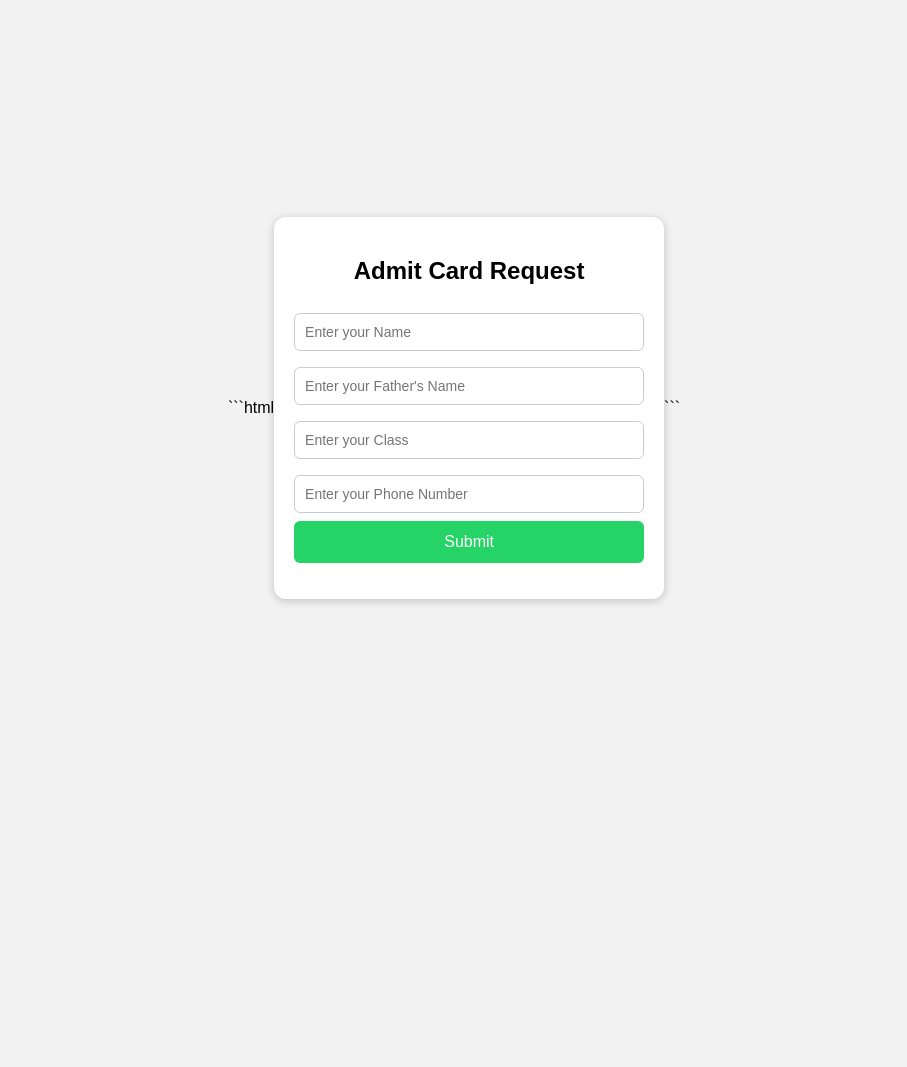
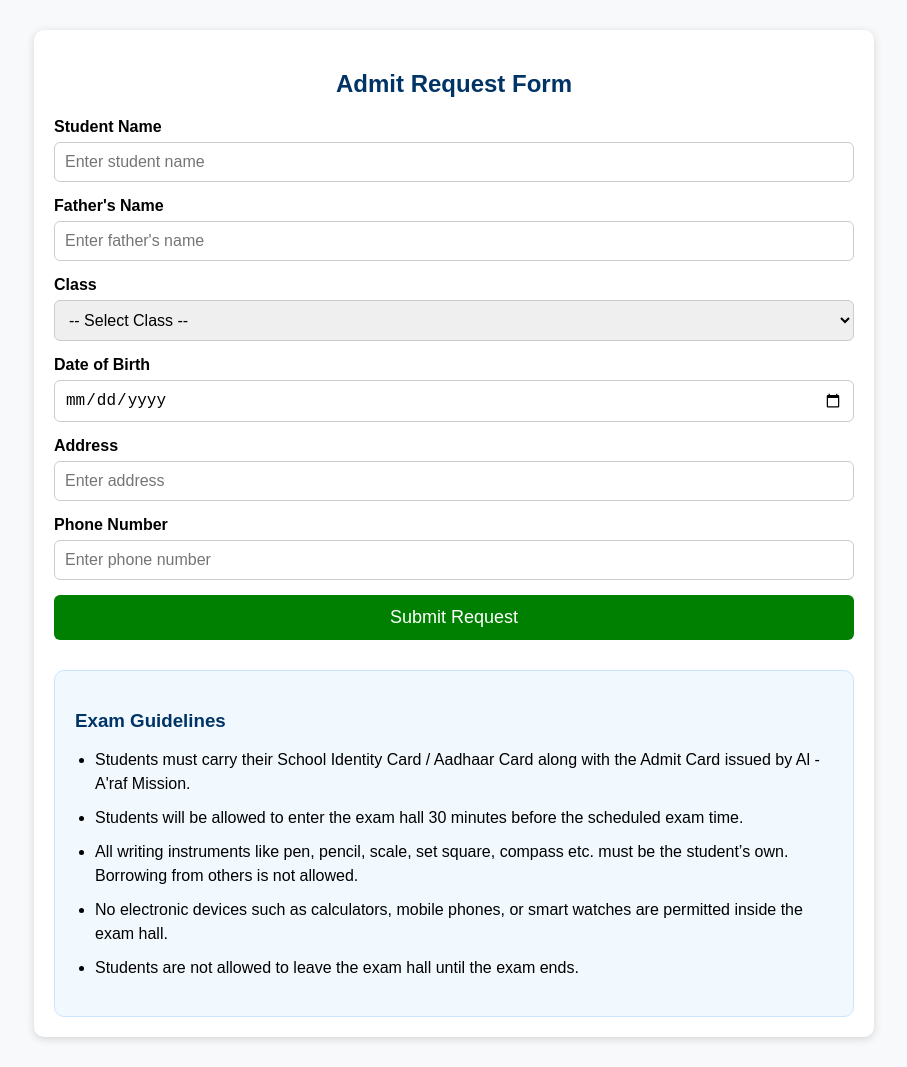
Before and after one commit to Ali080602/get_admit, a plain HTML site: page index.html in a window 1280 px wide. Shown: the whole page, without its empty margins (186-1093 px from the left). Before the commit the page ends 816 px from the top, so only its background shows below. Drawn offline with Linux system fonts and the light colour scheme.

Commit message:
Update index.html
added the close button

````diff
--- a/index.html
+++ b/index.html
@@ -1,90 +1,248 @@
-```html
 <!DOCTYPE html>
 <html lang="en">
 <head>
   <meta charset="UTF-8">
-  <title>Admit Card Request</title>
+  <meta name="viewport" content="width=device-width, initial-scale=1.0">
+  <title>Admit Request Form</title>
   <style>
     body {
       font-family: Arial, sans-serif;
-      background: #f2f2f2;
-      display: flex;
-      justify-content: center;
-      align-items: center;
-      height: 100vh;
+      margin: 0;
+      padding: 0;
+      background: #f8f9fa;
     }
-    .form-box {
+
+    .container {
+      width: 90%;
+      max-width: 800px;
+      margin: 30px auto;
       background: #fff;
       padding: 20px;
-      border-radius: 12px;
-      box-shadow: 0 2px 10px rgba(0,0,0,0.2);
-      width: 350px;
+      border-radius: 10px;
+      box-shadow: 0px 2px 8px rgba(0, 0, 0, 0.15);
     }
-    .form-box h2 {
+
+    h2 {
       text-align: center;
       margin-bottom: 20px;
+      color: #003366;
     }
-    .form-box input {
+
+    .form-group {
+      margin-top: 15px; /* top margin added */
+      margin-bottom: 15px;
+    }
+
+    .form-group label {
+      display: block;
+      margin-bottom: 6px;
+      font-weight: bold;
+    }
+
+    .form-group input,
+    .form-group select {
       width: 100%;
       padding: 10px;
-      margin: 8px 0;
       border: 1px solid #ccc;
       border-radius: 6px;
-      font-size: 14px;
+      font-size: 16px;
+      box-sizing: border-box;
     }
-    .form-box button {
+
+    button {
       width: 100%;
       padding: 12px;
-      background: #25d366;
-      color: white;
-      font-size: 16px;
+      background: green;
+      color: #fff;
       border: none;
       border-radius: 6px;
+      font-size: 18px;
       cursor: pointer;
+      transition: background 0.3s ease;
     }
-    .form-box button:hover {
-      background: #20b958;
+
+    button:hover {
+      background: darkgreen;
+    }
+
+    /* Guidelines */
+    .guidelines {
+      margin-top: 30px;
+      padding: 20px;
+      background: #f1f9ff;
+      border: 1px solid #cce5ff;
+      border-radius: 10px;
+    }
+
+    .guidelines h3 {
+      color: #003366;
+      margin-bottom: 10px;
+    }
+
+    .guidelines ul {
+      list-style: disc;
+      padding-left: 20px;
+    }
+
+    .guidelines ul li {
+      margin-bottom: 10px;
+      line-height: 1.5;
+    }
+
+    /* Professional Popup Message with Fade and Close Button */
+  .popup-message {
+    position: fixed;
+    top: 30px;
+    left: 50%;
+    transform: translateX(-50%);
+    background: #2062a7;
+    color: #fff;
+    padding: 18px 32px 18px 18px;
+    border-radius: 9px;
+    box-shadow: 0 4px 20px rgba(0,0,0,0.22);
+    font-size: 17px;
+    z-index: 1000;
+    opacity: 0;
+    pointer-events: none;
+    transition: opacity 0.45s cubic-bezier(0.45,0.05,0.55,0.95), top 0.4s;
+    display: flex;
+    align-items: center;
+    min-width: 300px;
+    max-width: 90%;
+  }
+  .popup-message.show {
+    opacity: 1;
+    pointer-events: auto;
+    top: 60px;
+  }
+  .popup-message .close-btn {
+    margin-left: 14px;
+    background: none;
+    border: none;
+    color: #ffdedb;
+    font-size: 22px;
+    font-weight: bold;
+    cursor: pointer;
+    line-height: 1;
+    opacity: 0.8;
+    transition: opacity 0.22s;
+  }
+  .popup-message .close-btn:hover {
+    opacity: 1;
+    color: #fff;
+  }
+
+    /* Responsive */
+    @media (max-width: 600px) {
+      h2 {
+        font-size: 22px;
+      }
+      button {
+        font-size: 16px;
+      }
     }
   </style>
 </head>
 <body>
-  <div class="form-box">
-    <h2>Admit Card Request</h2>
+
+  <div class="container">
+    <h2>Admit Request Form</h2>
     <form id="admitForm">
-      <input type="text" id="name" placeholder="Enter your Name" required>
-      <input type="text" id="father's_name" placeholder="Enter your Father's Name" required>
-      <input type="text" id="class" placeholder="Enter your Class" required>
-      <input type="text" id="phone" placeholder="Enter your Phone Number" required>
-      <button type="submit">Submit</button>
+      <div class="form-group">
+        <label for="name">Student Name</label>
+        <input type="text" id="name" name="name" placeholder="Enter student name" required>
+      </div>
+
+      <div class="form-group">
+        <label for="father">Father's Name</label>
+        <input type="text" id="father" name="father" placeholder="Enter father's name" required>
+      </div>
+
+      <div class="form-group">
+        <label for="class">Class</label>
+        <select id="class" name="class" required>
+          <option value="">-- Select Class --</option>
+          <option value="V">V</option>
+          <option value="VI">VI</option>
+          <option value="VII">VII</option>
+          <option value="VIII">VIII</option>
+          <option value="IX">IX</option>
+        </select>
+      </div>
+
+      <div class="form-group">
+        <label for="dob">Date of Birth</label>
+        <input type="date" id="dob" name="dob" required>
+      </div>
+
+      <div class="form-group">
+        <label for="address">Address</label>
+        <input type="text" id="address" name="address" placeholder="Enter address" required>
+      </div>
+
+      <div class="form-group">
+        <label for="phone">Phone Number</label>
+        <input type="tel" id="phone" name="phone" placeholder="Enter phone number" required>
+      </div>
+
+      <button type="submit">Submit Request</button>
     </form>
+
+    <!-- Guidelines Section -->
+    <div class="guidelines">
+      <h3>Exam Guidelines</h3>
+      <ul>
+        <li>Students must carry their School Identity Card / Aadhaar Card along with the Admit Card issued by Al - A'raf Mission.</li>
+        <li>Students will be allowed to enter the exam hall 30 minutes before the scheduled exam time.</li>
+        <li>All writing instruments like pen, pencil, scale, set square, compass etc. must be the student’s own. Borrowing from others is not allowed.</li>
+        <li>No electronic devices such as calculators, mobile phones, or smart watches are permitted inside the exam hall.</li>
+        <li>Students are not allowed to leave the exam hall until the exam ends.</li>
+      </ul>
+    </div>
   </div>
 
   <script>
 document.getElementById("admitForm").addEventListener("submit", function(e) {
   e.preventDefault();
 
-      // Collect inputs
   let name = document.getElementById("name").value;
-      let roll = document.getElementById("father's_name").value;
+  let father = document.getElementById("father").value;
   let sclass = document.getElementById("class").value;
+  let dob = document.getElementById("dob").value;
+  let address = document.getElementById("address").value;
   let phone = document.getElementById("phone").value;
 
-      // WhatsApp API link
-      let adminNumber = "919547759837"; // country code + number
-      let message = `Admit Card Request:\n\nName: ${name}\nRoll No: ${roll}\nClass: ${sclass}\nPhone: ${phone}`;
-
+  let adminNumber = "919547759837";
+  let message = `Admit Card Request:\n\nStudent Name: ${name}\nFather's Name: ${father}\nClass: ${sclass}\nDate of Birth: ${dob}\nAddress: ${address}\nPhone: ${phone}`;
   let whatsappURL = `https://wa.me/${adminNumber}?text=${encodeURIComponent(message)}`;
 
-      // Open WhatsApp
   window.open(whatsappURL, "_blank");
 
-      // Show popup message
-      alert("We will connect you shortly with your admit. Thank you!");
+  // Create popup
+  let popup = document.createElement("div");
+  popup.className = "popup-message";
+  popup.innerHTML = `
+    <span>Request submitted successfully.<br>Our team will connect with you soon. Thank you!</span>
+    <button class="close-btn" title="Close">&times;</button>
+  `;
+  document.body.appendChild(popup);
 
-      // Reset form
+  setTimeout(() => popup.classList.add("show"), 100);
+
+  // Close via button
+  popup.querySelector(".close-btn").addEventListener("click", function() {
+    popup.classList.remove("show");
+    setTimeout(() => popup.remove(), 500); // remove from DOM after fade
+  });
+
+  // Auto-close after 6 seconds
+  setTimeout(() => {
+    popup.classList.remove("show");
+    setTimeout(() => popup.remove(), 500);
+  }, 6000);
+
   document.getElementById("admitForm").reset();
 });
 </script>
 </body>
 </html>
-```
````
Lines whose indentation alone changed are shown as unchanged.
